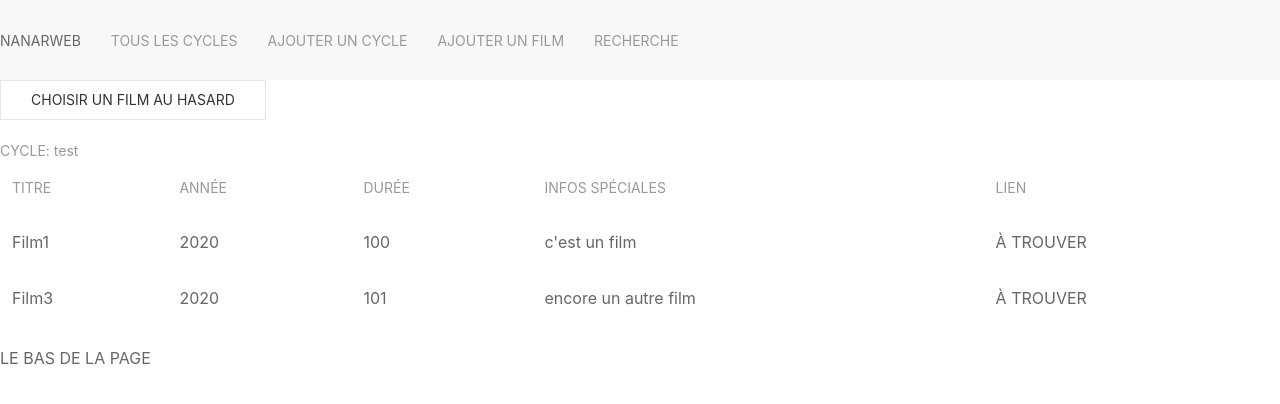
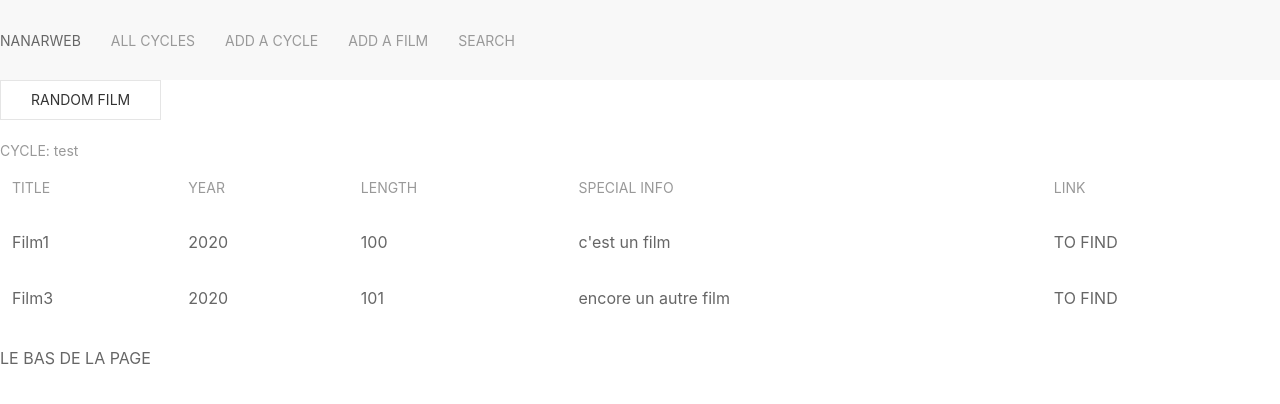
Before and after one commit to SebastiaanMoedt/nanarweb, an Angular app: page /cycles in a window 1280 px wide. Both pictures are taken after a click on the link "test". Shown: the top 404 px of the page. Built offline with nearby package versions, Linux system fonts and the light colour scheme.

Commit message:
it's english now

```diff
--- a/src/app/pages/cycle-detail/cycle-detail.html
+++ b/src/app/pages/cycle-detail/cycle-detail.html
@@ -1,7 +1,7 @@
 
   <button type="button" class="uk-button uk-button-default"
           (click)="getRandomFilmFromCycle(cycleName)"
-                  >CHOISIR UN FILM AU HASARD</button>
+                  >RANDOM FILM</button>
 
 
 
@@ -11,11 +11,11 @@
     <caption>CYCLE: {{cycleName}}</caption>
       <thead>
         <tr>
-          <th scope="col">Titre</th>
-          <th scope="col">Année</th>
-          <th scope="col">Durée</th>
-          <th scope="col">Infos Spéciales</th>
-          <th scope="col">Lien</th>
+          <th scope="col">Title</th>
+          <th scope="col">Year</th>
+          <th scope="col">Length</th>
+          <th scope="col">Special Info</th>
+          <th scope="col">Link</th>
         </tr>
       </thead>
 
@@ -24,18 +24,18 @@
   @if(randomFilm != undefined)
   {
           <tr>
-            <td>RANDOM FILM <br> {{randomFilm.title}}</td>
+            <td>RANDOM FILM<br> {{randomFilm.title}}</td>
             <td>{{randomFilm.year}}</td>
             <td>{{randomFilm.length}}</td>
             <td>{{randomFilm.specialInfo}}</td>
             @if(randomFilm.filmPath != "")
             {
-            <td>{{randomFilm.filmPath}}<br>
-              {{randomFilm.subsPath}}</td>
+            <td><a> {{randomFilm.filmPath}} </a><br>
+             <a> {{randomFilm.subsPath}}</a></td>
             }
             @else
             {
-              <td>À TROUVER</td>
+              <td>TO FIND</td>
             }
       }
 <!-- BOUCLE QUI AFFICHE LES FILMS -->
@@ -49,12 +49,12 @@
       <td>{{film.specialInfo}}</td>
       @if(film.filmPath != "")
       {
-      <td>{{film.filmPath}} - <br>
-        {{film.subsPath}}</td>
+      <td><a> {{film.filmPath}}</a><br>
+        <a>{{film.subsPath}}</a></td>
       }
       @else
       {
-        <td>À TROUVER</td>
+        <td>TO FIND</td>
       }
 
     </tr>
--- a/src/app/pages/cycle-detail/cycle-detail.ts
+++ b/src/app/pages/cycle-detail/cycle-detail.ts
@@ -1,22 +1,20 @@
 import { Component, inject, OnInit } from '@angular/core';
 import { Film } from '../../class/film';
-import { CyclesDbMock } from '../../mock/cycles-db-mock';
-import { ActivatedRoute, Router } from '@angular/router';
-import { FilmState } from '../../class/enum/film-state';
+import { ActivatedRoute } from '@angular/router';
 import { CyclesService } from '../../services/cycles-service';
+import { CycleAdd } from "../cycle-add/cycle-add";
 
 
 
 @Component({
   selector: 'app-cycle-detail',
-  imports: [],
+  imports: [CycleAdd],
   templateUrl: './cycle-detail.html',
   styleUrl: './cycle-detail.css',
 })
 
 export class CycleDetail implements OnInit{
   cyclesService = new CyclesService
-  private router = inject(Router);
   private route = inject(ActivatedRoute);
   cycleName = this.route.snapshot.params['cycleName'];
   listeFilms!: Film[]
--- a/src/app/pages/cycles/cycles.html
+++ b/src/app/pages/cycles/cycles.html
@@ -1,19 +1,23 @@
 
-@for(cycle of getCycles(); track cycle.cycleName){
-    <!-- transformer en tableau??? -->
-    <ul>
-    <li><a (click)="navigateToCycleDetail(cycle.cycleName)"> {{cycle.cycleName}} - {{cycle.description}}</a></li>
-</ul>
-
+  <table class="uk-table">
+    <caption>CYCLES</caption>
+      <thead>
+        <tr>
+          <th scope="col">CYCLE NAME</th>
+          <th scope="col">DESCRIPTION</th>
+          <th scope="col">AMOUNT OF MOVIES</th>
+          <th scope="col">CYCLE STATE</th>
+                  </tr>
+      </thead>
+@for(cycle of getAllCycles(); track cycle.cycleName){
+      <tbody>
     <tr>
       <td><a (click)="navigateToCycleDetail(cycle.cycleName)"> {{cycle.cycleName}}</a></td>
       <td>{{cycle.description}}</td>
-      <td>{{cycle.status}}</td>
-      <!-- TODO: get cycle length -->
-      <td>CYCLE LENGTH</td>
-
+      <td>{{getCycleLength(cycle.cycleName)}}</td>
+      <td>{{getCycleState(cycle.status)}}</td>
     </tr>
-
+    </tbody>
 }
 @empty {
     <li>PAS DE CYCLES POUR L'INSTANT</li>
--- a/src/app/pages/cycles/cycles.ts
+++ b/src/app/pages/cycles/cycles.ts
@@ -2,6 +2,8 @@ import { CyclesDbMock } from '../../mock/cycles-db-mock';
 import { Router } from '@angular/router';
 import { CycleDetail } from '../cycle-detail/cycle-detail';
 import { Component, inject } from '@angular/core';
+import { CyclesService } from '../../services/cycles-service';
+import { CycleState } from '../../class/enum/cycle-state';
 
 @Component({
   selector: 'app-cycles',
@@ -12,11 +14,32 @@ import { Component, inject } from '@angular/core';
 
 export class Cycles {
   cycleDetail = new CycleDetail()
-  cyclesDbMock = new CyclesDbMock()
+  cyclesServices = new CyclesService()
   private router = inject(Router);
 
-  getCycles(){
-    return this.cyclesDbMock.getAllCycles()
+  getAllCycles(){
+    return this.cyclesServices.getAllCycles()
+  }
+
+  getCycleState(status: CycleState): string{
+    if(status === CycleState.CURRENT){
+      return "EN COURS"
+    }
+    if(status === CycleState.READY){
+      return "PRET"
+    }
+    if(status === CycleState.TO_FILL){
+      return "A TROUVER"
+    }
+    if(status === CycleState.WATCHED){
+      return "VU"
+    }
+    // TODO: send a different message for each state
+    return ""
+  }
+
+  getCycleLength(name: string): number{
+    return this.cyclesServices.getCycleLength(name)
   }
 
 navigateToCycleDetail(name : string){
--- a/src/app/pages/home/home.html
+++ b/src/app/pages/home/home.html
@@ -1,8 +1,8 @@
-<p>Cycle:  Ensemble de poèmes, en général épiques,
-    groupés autour d'un fait, d'un héros. (Larousse)</p>
+<p>Cycle: a group of plays, poems, songs, etc. written by one person
+    and connected with each other by dealing with the same characters or ideas (Cambridge Dictionary Website)</p>
 <br>
-<p>Pour nous: Une sélection de films autour d'un thème.</p>
+<p>For us: a list of movies around a specific theme / director / actor / vibe</p>
 <br>
 <br>
-<p>Le but n'est pas de finir la liste,
-    c'est de ne jamais être à court de films à regarder.</p>
+<p>The goal is not to watch EVERYTHING.
+    The goal is to never run out of interesting stuff to watch.</p>
--- a/src/app/partials/header/header.html
+++ b/src/app/partials/header/header.html
@@ -4,10 +4,10 @@
         <ul class="uk-navbar-nav">
             <li><a routerLink="/home">NANARWEB</a></li>
 
-            <li><a routerLink="/cycles">TOUS LES CYCLES</a></li>
-            <li><a routerLink="/cycle-add">AJOUTER UN CYCLE</a></li>
-            <li><a routerLink="/film-add">AJOUTER UN FILM</a></li>
-            <li><a routerLink="/search">RECHERCHE</a></li>
+            <li><a routerLink="/cycles">ALL CYCLES</a></li>
+            <li><a routerLink="/cycle-add">ADD A CYCLE</a></li>
+            <li><a routerLink="/film-add">ADD A FILM</a></li>
+            <li><a routerLink="/search">SEARCH</a></li>
         </ul>
 
     </div>
--- a/src/app/services/cycles-service.ts
+++ b/src/app/services/cycles-service.ts
@@ -8,10 +8,10 @@ import { FilmState } from '../class/enum/film-state';
 })
 export class CyclesService {
   // TODO: replace cycleDbMock with real database
-cycleDbMock = new CyclesDbMock
+cyclesDb = new CyclesDbMock
 
 getCycleSortedByYear(name: string): Film[]{
-  let allFilms: Film[] = this.cycleDbMock.getAllFilmsInCycle(name)
+  let allFilms: Film[] = this.cyclesDb.getAllFilmsInCycle(name)
   let sortedFilms = allFilms.sort((a, b) => {
     if (a.year < b.year) {
         return -1;
@@ -24,9 +24,16 @@ getCycleSortedByYear(name: string): Film[]{
   return sortedFilms
 }
 
+  getAllCycles(){
+    return this.cyclesDb.getAllCycles()
+  }
+
+getCycleLength(name: string): number{
+  return this.cyclesDb.getAllFilmsInCycle(name).length
+}
 
 getCycleSortedBySpecialInfo(name: string): Film[]{
-  let allFilms: Film[] = this.cycleDbMock.getAllFilmsInCycle(name)
+  let allFilms: Film[] = this.cyclesDb.getAllFilmsInCycle(name)
   let sortedFilms = allFilms.sort((a, b) => {
     if (a.specialInfo < b.specialInfo) {
         return -1;
@@ -41,7 +48,7 @@ getCycleSortedBySpecialInfo(name: string): Film[]{
 
 
   getRandomFilmFromCycle(name: string): Film{
-    let allFilms: Film[] = this.cycleDbMock.getAllFilmsInCycle(name)
+    let allFilms: Film[] = this.cyclesDb.getAllFilmsInCycle(name)
     let randomFilm = allFilms[Math.floor(Math.random() * allFilms.length)];
     while(randomFilm.filmState === FilmState.TO_DELETE){
       randomFilm = allFilms[Math.floor(Math.random() * allFilms.length)]
```
Also changed, not shown: src/app/pages/cycle-add/cycle-add.html (line endings or trailing spaces).
